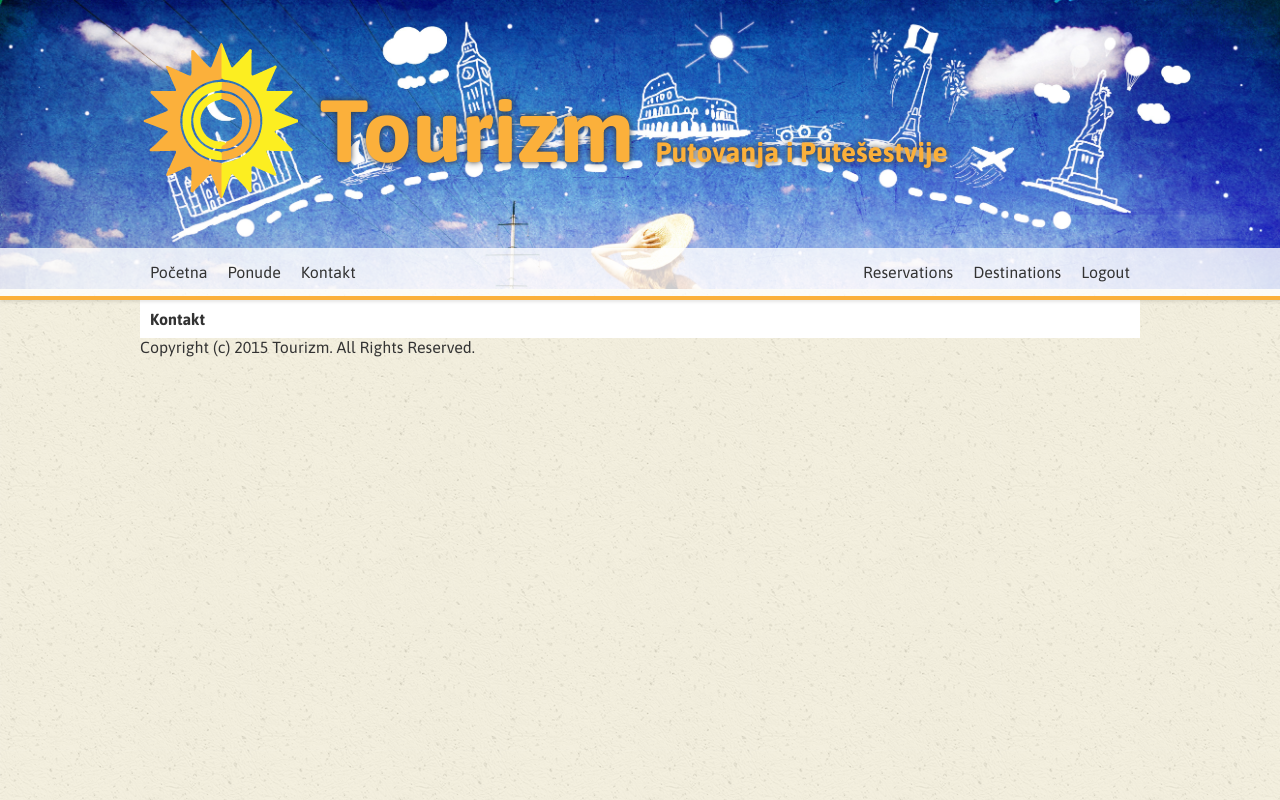
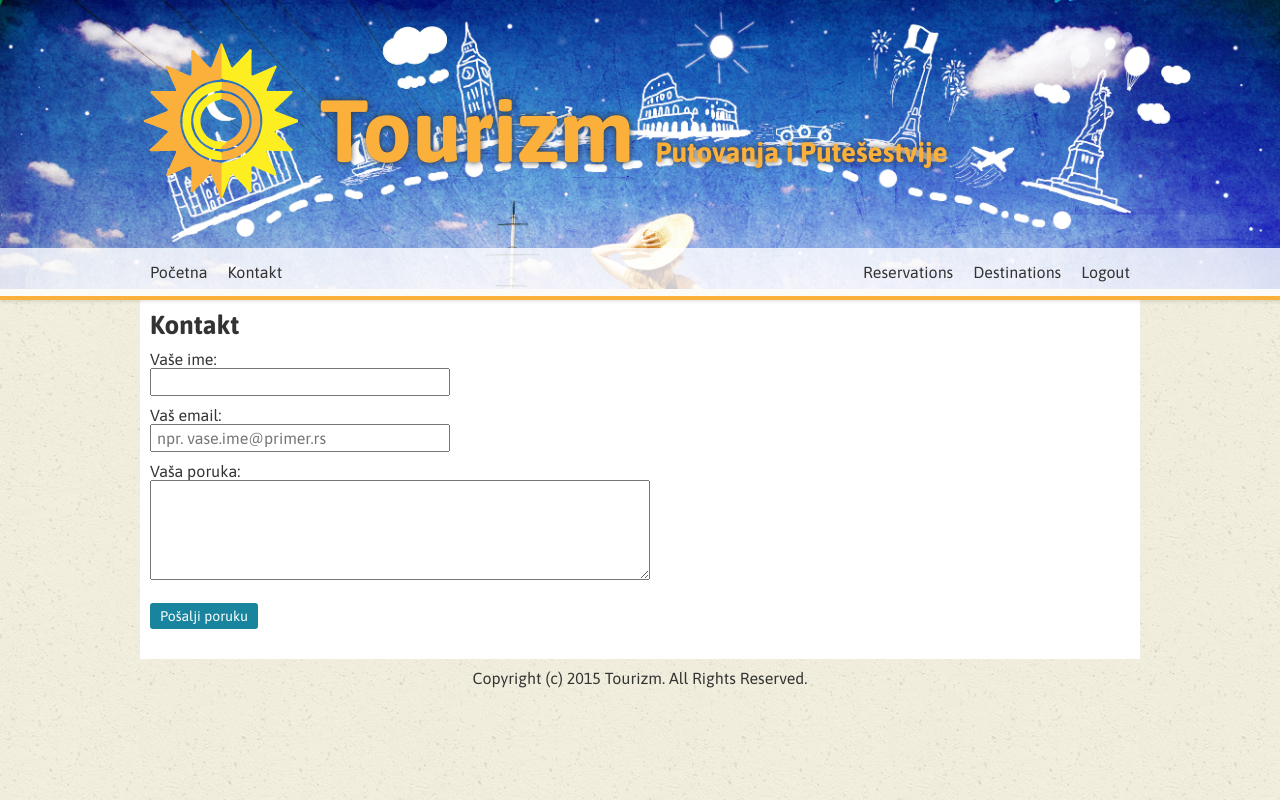
Before and after one commit to mrzarkovic/tourizm, a PHP site: page /contact.php in a window 1280 px wide. Run offline with PHP 8.4, Linux system fonts and the light colour scheme; a user stored in the database is signed in.

Commit message:
unapredjen css i php, ubacen javascript

```diff
--- a/admin/add-destination.php
+++ b/admin/add-destination.php
@@ -77,12 +77,12 @@
     <?php include('../includes/header.php') ?>
     <section class="main content">
       <h1>Add new destination</h1>
-      <ul class="admin-submenu">
+      <ul class="admin-submenu clearfix">
         <li>
           <a href="manage-destinations.php">Destinations list</a>
         </li>
       </ul>
-      <p>
+      <p class="notice">
         <?php echo $msg_to_user; ?>
       </p>
       <form action="add-destination.php" method="post" enctype="multipart/form-data">
--- a/admin/delete-destination.php
+++ b/admin/delete-destination.php
@@ -41,7 +41,7 @@ else
       <?php include('../includes/header.php') ?>
       <section class="main content">
         <h1>Delete a destination</h1>
-        <ul class="admin-submenu">
+        <ul class="admin-submenu clearfix">
           <li>
             <a href="manage-destinations.php">Destinations list</a>
           </li>
@@ -49,7 +49,7 @@ else
             <a href="add-destination.php">Add Destination</a>
           </li>
         </ul>
-        <p>
+        <p class="notice">
           <?php echo $msg_to_user; ?>
         </p>
       </section>
--- a/contact.php
+++ b/contact.php
@@ -2,6 +2,41 @@
   include_once('includes/helpers.php');
 
   $msg_to_user = "";
+
+  if ((!empty($_POST))&&(isset($_POST['submit'])))
+  {
+      $name = $_POST['name'];
+      $message = $_POST['message'];
+      $email = $_POST['email'];
+
+      if (($message != "")&&($email != ""))
+      {
+         $message = wordwrap($message, 70, "\r\n");
+
+         // To send HTML mail, the Content-type header must be set
+         $headers  = 'MIME-Version: 1.0' . "\r\n";
+         $headers .= 'Content-type: text/html; charset=iso-8859-1' . "\r\n";
+
+         // Additional headers
+         $headers .= 'To: Kontakt <kontakt@tourizm.rs>' . "\r\n";
+         $headers .= 'From: '.$name.' <'.$email.'>' . "\r\n";
+
+         $send_email = mail('kontakt@tourizm.rs', 'Poruka sa sajta', $message, $headers);
+
+         if ($send_email)
+         {
+            $msg_to_user = "Poruka je poslata! Hvala.";
+         }
+         else
+         {
+            $msg_to_user = "Došlo je do greške pri slanju poruke.";
+         }
+      }
+      else
+      {
+         $msg_to_user = "Molimo napišete poruku i Vašu email adresu. Hvala.";
+      }
+  }
 
 ?>
 <!DOCTYPE html>
@@ -15,6 +50,24 @@
     <?php include('includes/header.php') ?>
     <section class="main content">
       <h1>Kontakt</h1>
+      <p class="notice"><?php echo $msg_to_user; ?></p>
+      <form action="contact.php" method="post">
+         <div class="form-field">
+            <label for="name">Vaše ime:</label>
+            <input type="text" name="name" id="name"/>
+         </div>
+         <div class="form-field">
+            <label for="email">Vaš email:</label>
+            <input type="email" name="email" id="email" placeholder="npr. vase.ime@primer.rs"/>
+         </div>
+         <div class="form-field">
+            <label for="message">Vaša poruka:</label>
+            <textarea name="message" id="message"></textarea>
+         </div>
+         <div class="form-field">
+            <input type="submit" name="submit" value="Pošalji poruku" />
+         </div>
+      </form>
     </section>
     <?php include('includes/footer.php') ?>
   </body>
--- a/css/style.css
+++ b/css/style.css
@@ -49,6 +49,10 @@ a:hover {
 section.main {
   background: #fff;
   padding: 10px;
+}
+
+section.main > h1 {
+   font-size: 26px;
 }
 
 .content {
@@ -139,6 +143,7 @@ nav ul li a:hover {
 
 .destinations .destination h1 {
   text-align: center;
+  margin: 5px 0;
 }
 
 .destinations .destination .see-more {
@@ -147,6 +152,7 @@ nav ul li a:hover {
   text-decoration: underline;
   color: rgb(25, 132, 158);
   text-align: right;
+  margin-top: 5px;
 }
 
 .destinations .destination .see-more:hover {
@@ -157,7 +163,118 @@ nav ul li a:hover {
   border-radius: 5px;
 }
 
+.single-destination {
+   padding: 10px;
+}
+
+.single-destination h1 {
+   font-size: 30px;
+   margin-bottom: 20px;
+}
+
+.single-destination img {
+   float: right;
+   border-radius: 10px;
+   border: 5px solid #f7f7f7;
+}
+
+.single-destination a,
+input[type="submit"] {
+   display: inline-block;
+   border: 0;
+   margin: 10px 0;
+   font-size: 14px;
+   color: #fff;
+   padding: 5px 10px;
+   border-radius: 3px;
+   background: rgb(25, 132, 158);
+}
+
 /* end of DESTINATIONS */
+
+/* FORM FIELDS */
+
+.form-field {
+   margin: 10px 0;
+}
+
+.form-field input[type="text"],
+.form-field input[type="password"],
+.form-field input[type="email"] {
+   padding: 3px 5px;
+   width: 300px;
+}
+
+.form-field label {
+   display: block;
+}
+
+.form-field textarea {
+   padding: 3px 5px;
+   width: 500px;
+   min-height: 100px;
+}
+
+/* end of FORM FIELDS */
+
+/* ADMIN */
+
+.admin-submenu {
+   list-style-type: none;
+   margin: 10px 0;
+   padding: 0;
+}
+
+.admin-submenu li {
+   float: left;
+}
+
+.admin-submenu li a {
+   display: block;
+   text-decoration: underline;
+   padding: 0px 10px;
+}
+
+.admin-destinations .destination {
+   margin: 10px 0;
+}
+
+.admin-destinations .destination a {
+   font-size: 14px;
+   display: inline-block;
+   margin: 3px 5px 0 0;
+   text-decoration: underline;
+   color: rgb(25, 132, 158);
+}
+
+.reservations ul {
+   list-style-type: none;
+   margin: 10px 0;
+   padding: 0;
+}
+
+.reservations ul li a {
+   font-size: 14px;
+   text-decoration: underline;
+   color: rgb(25, 132, 158);
+}
+
+/* end of ADMIN */
+
+/* FOOTER */
+
+.footer .content {
+   padding: 10px;
+   text-align: center;
+}
+
+/* end of FOOTER */
+
+.notice {
+   font-style: italic;
+   color: rgb(25, 132, 158);
+   font-size: 18px;
+}
 
 /* CLEARFIX */
 
--- a/includes/header.php
+++ b/includes/header.php
@@ -14,9 +14,6 @@
       <ul class="clearfix">
         <li>
           <a href="/tourizm/index.php">Početna</a>
-        </li>
-        <li>
-          <a href="/tourizm/offers.php">Ponude</a>
         </li>
         <li>
           <a href="/tourizm/contact.php">Kontakt</a>
--- a/includes/helpers.php
+++ b/includes/helpers.php
@@ -105,4 +105,26 @@ function get_reservations()
 
 /* end of RESERVATIONS */
 
+/**
+ * Get excerpt from string
+ *
+ * @param String $str String to get an excerpt from
+ * @param Integer $startPos Position int string to start excerpt from
+ * @param Integer $maxLength Maximum length the excerpt may be
+ * @return String excerpt
+ */
+function getExcerpt($str, $startPos=0, $maxLength=100) {
+	if(strlen($str) > $maxLength) {
+		$excerpt   = substr($str, $startPos, $maxLength-3);
+		$lastSpace = strrpos($excerpt, ' ');
+		$excerpt   = substr($excerpt, 0, $lastSpace);
+		$excerpt  .= '...';
+	} else {
+		$excerpt = $str;
+	}
+
+	return $excerpt;
+}
+
+
 ?>
--- a/index.php
+++ b/index.php
@@ -19,6 +19,7 @@
         <?php
         if ($destinations)
         {
+           $i = 0;
          foreach ($destinations as $destination)
          {
            ?>
@@ -27,7 +28,7 @@
                 <img src="img/destinations/<?php echo $destination->image_path; ?>" width="200"/>
               </div>
               <h1><?php echo $destination->name; ?></h1>
-              <p><?php echo $destination->description; ?></p>
+              <p><?php echo getExcerpt($destination->description); ?></p>
               <div class="destination-price">
                 <?php echo $destination->price; ?>
               </div>
@@ -35,6 +36,9 @@
             </div>
             <!-- end of .destination -->
           <?php
+            $i++;
+            if ($i%4 == 0)
+               echo '<div class="clearfix"></div>';
           }
         }
         else
--- a/login.php
+++ b/login.php
@@ -74,7 +74,7 @@ else
     <?php include('includes/header.php') ?>
     <section class="main content">
       <h1>Please Login</h1>
-      <p>
+      <p class="notice">
         <?php echo $msg_to_user; ?>
       </p>
       <form action="login.php" method="post">
--- a/make-reservation.php
+++ b/make-reservation.php
@@ -60,7 +60,7 @@
     <section class="main content">
       <?php if ($destination) : ?>
       <h1>Rezerviši <?php echo $destination->name; ?></h1>
-      <p>
+      <p class="notice">
         <?php echo $msg_to_user; ?>
       </p>
       <form action="make-reservation.php" method="post">
--- a/ponuda.php
+++ b/ponuda.php
@@ -19,7 +19,7 @@
   <body>
     <?php include('includes/header.php') ?>
     <section class="main content">
-      <div class="destination">
+      <div class="single-destination clearfix">
         <?php if ($destination) : ?>
           <h1><?php echo $destination->name; ?></h1>
           <p>
--- a/sql.sql
+++ b/sql.sql
@@ -28,3 +28,6 @@ INSERT INTO `tourizm`.`users` (`username`, `password`) VALUES ('admin', '1a1dc91
 
 ALTER TABLE `tourizm`.`destinations`
 ADD COLUMN `image_path` VARCHAR(255) NULL AFTER `date_to`;
+
+ALTER TABLE `tourizm`.`reservations`
+CHANGE COLUMN `cutomer_name` `customer_name` VARCHAR(255) NULL DEFAULT NULL ;
```
Also changed, not shown: admin/edit-destination.php (added, +134 -0 lines), admin/manage-destinations.php (+13 -3 lines), img/destinations/Paris-_2993656b.jpg (added), img/destinations/Paris.jpg (added), img/destinations/atina.jpg (added), img/destinations/jamaica.jpg (added), img/destinations/kibi.jpg (added), img/destinations/rometravelguide5.jpg (added), img/destinations/tokyo-1.jpg (added).
